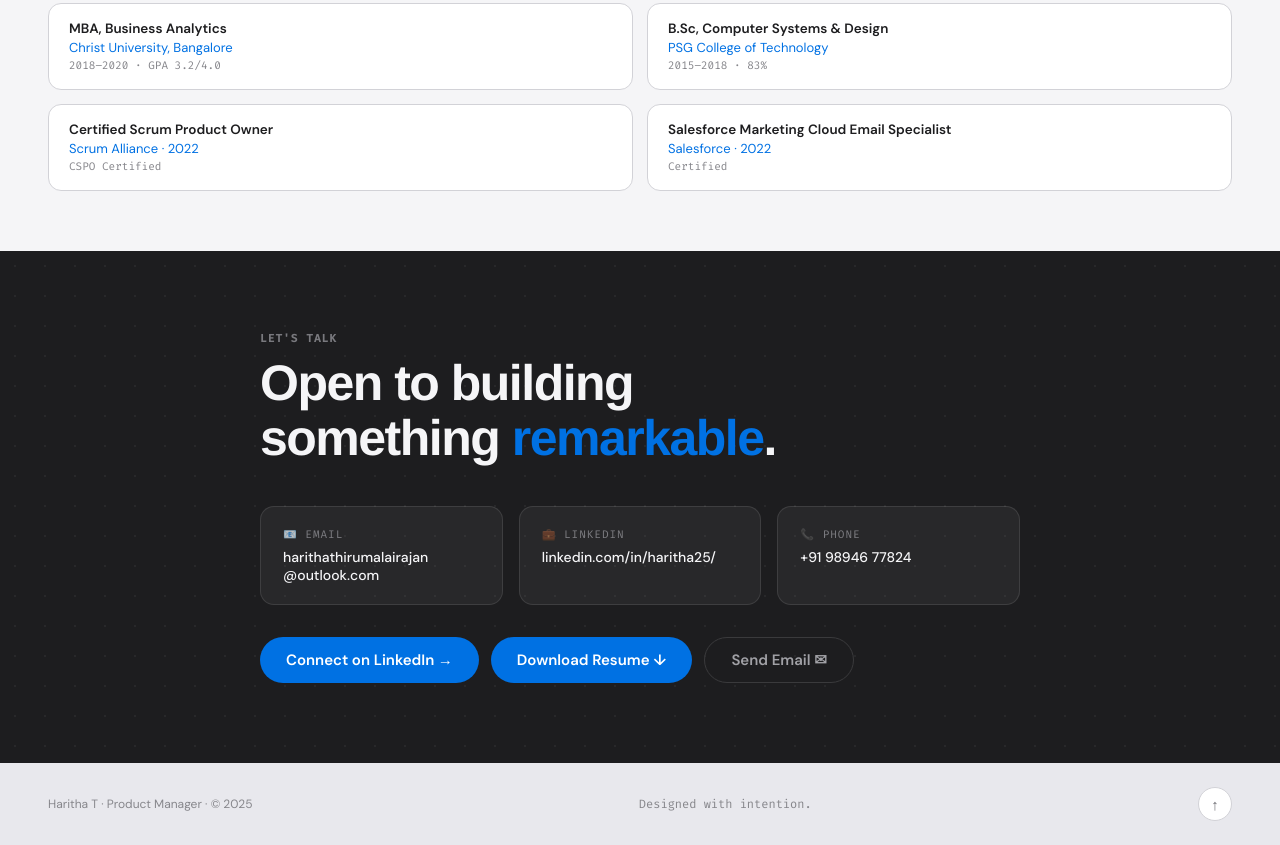
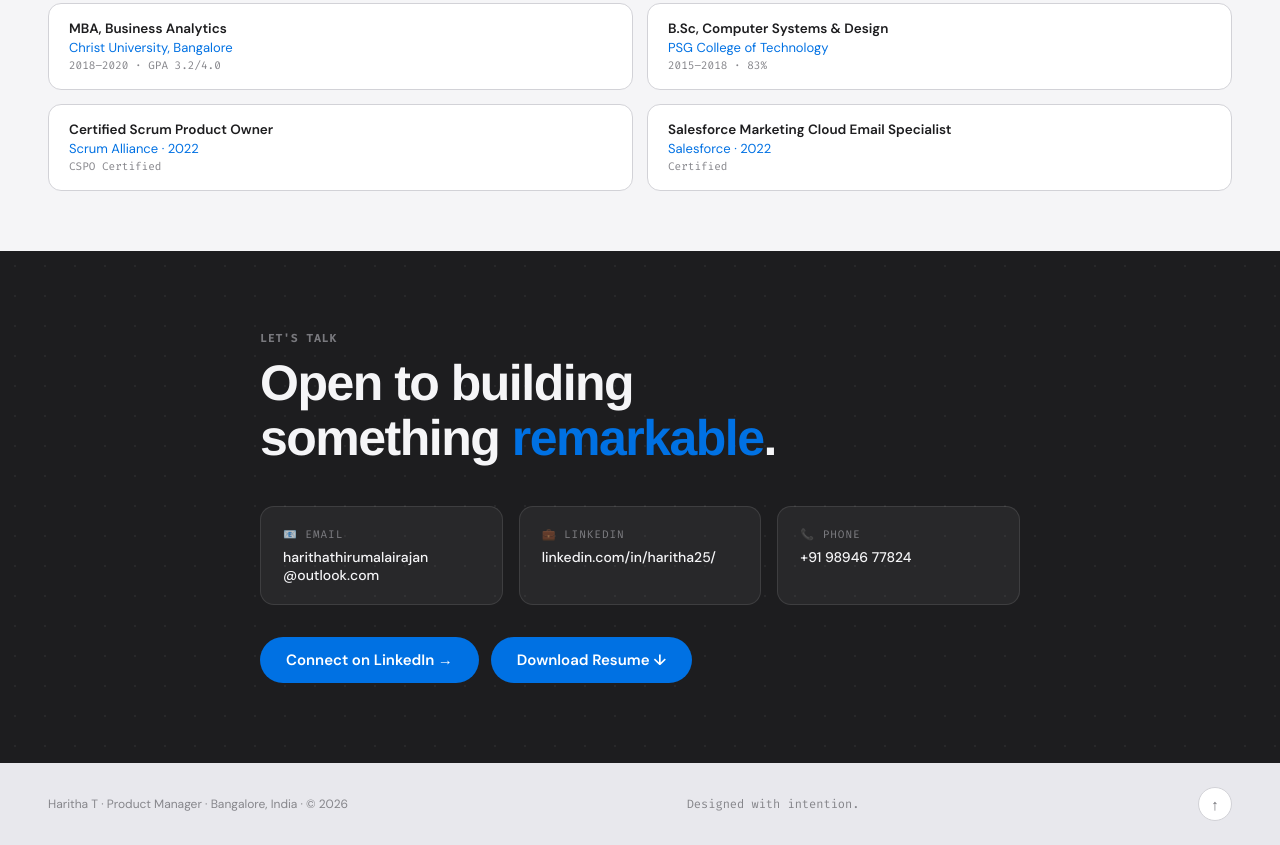
Before and after one commit to harithathirumalairajan/Portfolio, a plain HTML site: page index.html in a window 1280 px wide. Shown: the part 4300-5145 px from the top of the page. Drawn offline with Linux system fonts and the light colour scheme.

Commit message:
index.html

```diff
--- a/index.html
+++ b/index.html
@@ -632,13 +632,13 @@ footer{background:var(--surface-alt);padding:24px 48px;display:flex;align-items:
       <div class="connect-actions">
         <a class="btn-connect-primary" href="https://linkedin.com/in/haritha25/" target="_blank" rel="noopener">Connect on LinkedIn →</a>
         <a class="btn-connect-primary" href="Haritha_T_PM_Resume.docx" download="Haritha_T_PM_Resume.docx">Download Resume ↓</a>
-        <a class="btn-connect-ghost" href="mailto:harithat.pm@gmail.com">Send Email ✉</a>
+        <!-- <a class="btn-connect-ghost" href="mailto:harithat.pm@gmail.com">Send Email ✉</a> -->
       </div>
     </div>
   </section>
 
   <footer>
-    <span>Haritha T · Product Manager · © 2025</span>
+    <span>Haritha T · Product Manager · Bangalore, India · © 2026</span>
     <span class="footer-tagline">Designed with intention.</span>
     <button class="back-top" onclick="window.scrollTo({top:0,behavior:'smooth'})" aria-label="Back to top">↑</button>
   </footer>
```
